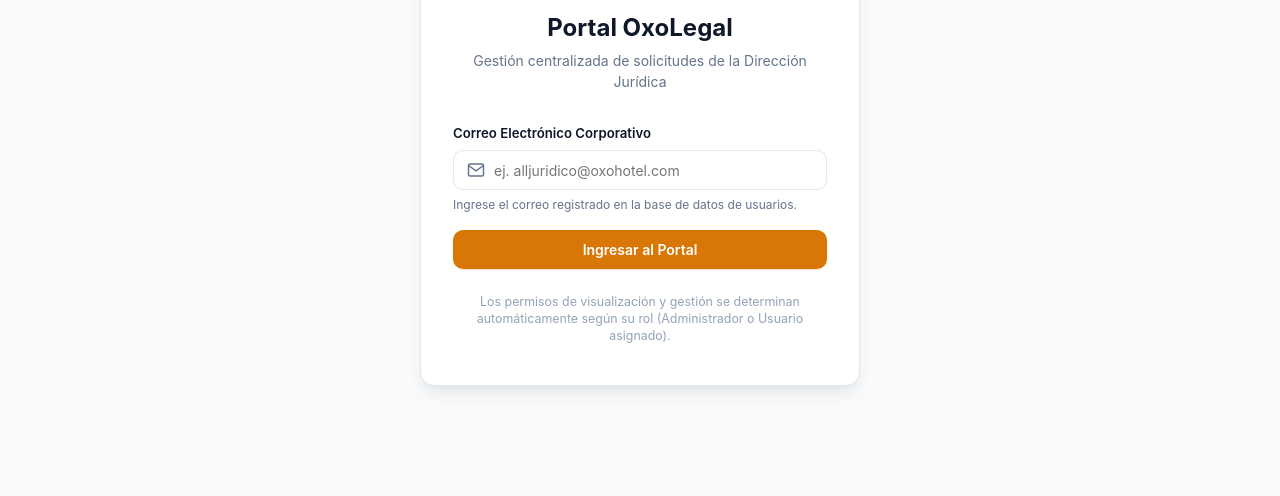
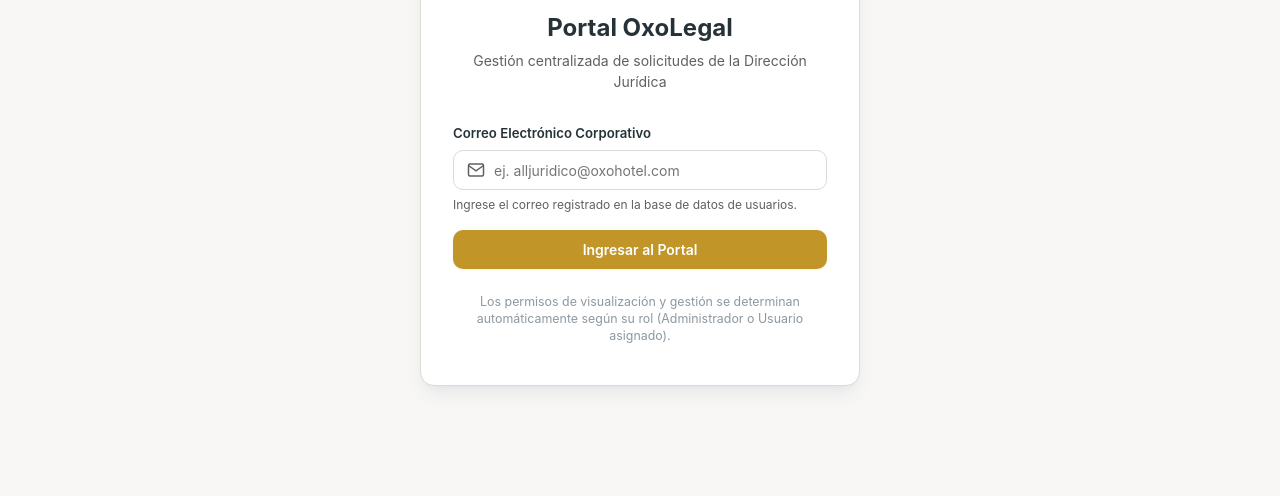
Before and after one commit to acabrales-oxohotel/OxoLegal, a plain HTML site: page index.html in a window 1280 px wide. Shown: the part 304-800 px from the top of the page. Drawn offline with Linux system fonts and the light colour scheme.

Commit message:
fix: aplicar colorimetria oficial oxoHotel y habilitar instalacion PWA descargable

```diff
--- a/css/cards.css
+++ b/css/cards.css
@@ -110,7 +110,7 @@
   outline: none;
   background-color: var(--color-surface);
   border-color: var(--color-accent);
-  box-shadow: 0 0 0 3px rgba(217, 119, 6, 0.15);
+  box-shadow: 0 0 0 3px var(--color-accent-subtle);
 }
 
 .toolbar-actions {
--- a/css/components.css
+++ b/css/components.css
@@ -27,7 +27,7 @@
 .btn-primary {
   background-color: var(--color-accent);
   color: #FFFFFF;
-  box-shadow: 0 1px 2px rgba(217, 119, 6, 0.2);
+  box-shadow: 0 1px 3px var(--color-accent-subtle);
 }
 
 .btn-primary:hover {
@@ -230,7 +230,7 @@
 .form-input:focus, .form-textarea:focus, .filter-select:focus {
   outline: none;
   border-color: var(--color-accent);
-  box-shadow: 0 0 0 3px rgba(217, 119, 6, 0.15);
+  box-shadow: 0 0 0 3px var(--color-accent-subtle);
 }
 
 .form-textarea {
@@ -305,9 +305,9 @@
 }
 
 .bg-primary { background-color: var(--color-primary); }
-.bg-warning { background-color: #D97706; }
-.bg-info { background-color: #2563EB; }
-.bg-success { background-color: #059669; }
+.bg-warning { background-color: var(--color-accent); }
+.bg-info { background-color: var(--color-primary); }
+.bg-success { background-color: var(--color-brand-green); }
 
 /* ==========================================================================
    TABS DE CATÁLOGOS
--- a/css/variables.css
+++ b/css/variables.css
@@ -1,59 +1,81 @@
 /**
  * ============================================================================
- * OXOLEGAL - VARIABLES Y SISTEMA DE DISEÑO (TECHNO-MINIMALISTA)
+ * OXOLEGAL - VARIABLES Y SISTEMA DE DISEÑO (IDENTIDAD CORPORATIVA OXOHOTEL)
  * ============================================================================
+ * CROMÁTICA OFICIAL OXOHOTEL:
+ * - Colorimetría del Logo:
+ *   --color-logo-dark: #606060 (Gris oscuro grafito)
+ *   --color-logo-light: #dddddd (Gris claro)
+ * - Colorimetría de la Marca:
+ *   --color-brand-silver: #c6c6c6 (Gris plata / intermedio)
+ *   --color-brand-sand: #cec7c3 (Greige cálido / arena corporativa)
+ *   --color-brand-green: #5f6d5f (Verde salvia / olivo corporativo)
+ *   --color-brand-blue: #49677a (Azul pizarra / petróleo corporativo)
+ *   --color-brand-gold: #c19528 (Dorado / ocre corporativo de oxoHotel)
  */
 
 :root {
-  /* Paleta Primaria Corporativa */
-  --color-primary: #0F172A;
-  --color-primary-hover: #1E293B;
-  --color-accent: #D97706; /* Ámbar Corporativo / Dorado Oxo */
-  --color-accent-hover: #B45309;
+  /* Paleta Corporativa OxoHotel */
+  --color-primary: #49677a;           /* Azul Pizarra Corporativo OxoHotel */
+  --color-primary-hover: #3a5364;     /* Azul profundo para hover */
+  --color-primary-active: #2f4453;
+  --color-primary-subtle: rgba(73, 103, 122, 0.12);
+
+  --color-accent: #c19528;            /* Dorado Corporativo OxoHotel */
+  --color-accent-hover: #a88121;      /* Dorado profundo para hover */
+  --color-accent-active: #8f6d19;
+  --color-accent-subtle: rgba(193, 149, 40, 0.12);
+  --color-accent-border: rgba(193, 149, 40, 0.35);
+
+  --color-brand-green: #5f6d5f;       /* Verde Salvia Corporativo OxoHotel */
+  --color-brand-sand: #cec7c3;        /* Greige Arena Corporativo OxoHotel */
+  --color-brand-silver: #c6c6c6;      /* Gris Plata Corporativo OxoHotel */
+  --color-brand-graphite: #606060;    /* Gris Grafito Logo OxoHotel */
+  --color-brand-lightgray: #dddddd;   /* Gris Suave Logo OxoHotel */
 
   /* Fondos y Superficies (Modo Claro) */
-  --color-bg: #F8FAFC;
-  --color-surface: #FFFFFF;
-  --color-surface-hover: #F1F5F9;
-  --color-surface-alt: #F1F5F9;
+  --color-bg: #f8f7f5;               /* Fondo cálido sofisticado hotelero */
+  --color-surface: #ffffff;
+  --color-surface-hover: #f3f1ee;
+  --color-surface-alt: #f1efec;
 
   /* Textos */
-  --color-text: #0F172A;
-  --color-text-muted: #64748B;
-  --color-text-light: #94A3B8;
-  --color-text-inverse: #FFFFFF;
+  --color-text: #263238;              /* Gris carbón pizarra corporativo */
+  --color-text-muted: #606060;        /* Gris grafito oficial del logo */
+  --color-text-light: #8d98a0;        /* Gris pizarra claro */
+  --color-text-inverse: #ffffff;
 
   /* Bordes y Líneas Divisorias */
-  --color-border: #E2E8F0;
-  --color-border-hover: #CBD5E1;
-  --color-divider: #EDF2F7;
+  --color-border: #ded9d4;            /* Matiz cálido derivado de #cec7c3 */
+  --color-border-hover: #c6c6c6;      /* Gris de marca */
+  --color-divider: #ebe7e3;
 
   /* Estados Funcionales (Badges) */
-  --badge-pending-bg: rgba(217, 119, 6, 0.12);
-  --badge-pending-text: #B45309;
-  --badge-pending-border: rgba(217, 119, 6, 0.28);
+  --badge-pending-bg: rgba(193, 149, 40, 0.14);
+  --badge-pending-text: #967219;
+  --badge-pending-border: rgba(193, 149, 40, 0.35);
 
-  --badge-review-bg: rgba(37, 99, 235, 0.12);
-  --badge-review-text: #1D4ED8;
-  --badge-review-border: rgba(37, 99, 235, 0.28);
+  --badge-review-bg: rgba(73, 103, 122, 0.14);
+  --badge-review-text: #3e5868;
+  --badge-review-border: rgba(73, 103, 122, 0.35);
 
-  --badge-approved-bg: rgba(13, 148, 136, 0.12);
-  --badge-approved-text: #0F766E;
-  --badge-approved-border: rgba(13, 148, 136, 0.28);
+  --badge-approved-bg: rgba(95, 109, 95, 0.14);
+  --badge-approved-text: #4b584b;
+  --badge-approved-border: rgba(95, 109, 95, 0.35);
 
-  --badge-rejected-bg: rgba(220, 38, 38, 0.12);
-  --badge-rejected-text: #B91C1C;
-  --badge-rejected-border: rgba(220, 38, 38, 0.28);
+  --badge-rejected-bg: rgba(185, 40, 40, 0.12);
+  --badge-rejected-text: #a82020;
+  --badge-rejected-border: rgba(185, 40, 40, 0.30);
 
-  --badge-resolved-bg: rgba(5, 150, 105, 0.12);
-  --badge-resolved-text: #047857;
-  --badge-resolved-border: rgba(5, 150, 105, 0.28);
+  --badge-resolved-bg: rgba(95, 109, 95, 0.16);
+  --badge-resolved-text: #3c493c;
+  --badge-resolved-border: rgba(95, 109, 95, 0.38);
 
   /* Sombras y Elevaciones */
-  --shadow-sm: 0 1px 2px 0 rgba(0, 0, 0, 0.05);
-  --shadow-md: 0 4px 6px -1px rgba(0, 0, 0, 0.08), 0 2px 4px -2px rgba(0, 0, 0, 0.04);
-  --shadow-lg: 0 10px 15px -3px rgba(0, 0, 0, 0.08), 0 4px 6px -4px rgba(0, 0, 0, 0.04);
-  --shadow-modal: 0 25px 50px -12px rgba(0, 0, 0, 0.25);
+  --shadow-sm: 0 1px 2px 0 rgba(73, 103, 122, 0.05);
+  --shadow-md: 0 4px 6px -1px rgba(73, 103, 122, 0.08), 0 2px 4px -2px rgba(73, 103, 122, 0.04);
+  --shadow-lg: 0 10px 18px -3px rgba(73, 103, 122, 0.10), 0 4px 6px -4px rgba(73, 103, 122, 0.05);
+  --shadow-modal: 0 25px 50px -12px rgba(18, 23, 43, 0.30);
 
   /* Radios de Borde */
   --radius-sm: 6px;
@@ -67,48 +89,54 @@
 }
 
 /* ==========================================================================
-   MODO OSCURO (TECHNO-MINIMALISTA)
+   MODO OSCURO (OXOHOTEL PRESTIGE DARK)
    ========================================================================== */
 [data-theme="dark"] {
-  --color-primary: #0F172A;
-  --color-primary-hover: #1E293B;
-  --color-accent: #F59E0B;
-  --color-accent-hover: #D97706;
+  --color-primary: #5c7f96;
+  --color-primary-hover: #49677a;
+  --color-primary-active: #3a5364;
+  --color-primary-subtle: rgba(92, 127, 150, 0.20);
 
-  --color-bg: #0B1120;
-  --color-surface: #131E32;
-  --color-surface-hover: #1A2942;
-  --color-surface-alt: #1E293B;
+  --color-accent: #d8af41;            /* Dorado más luminoso para fondos oscuros */
+  --color-accent-hover: #c19528;
+  --color-accent-active: #a88121;
+  --color-accent-subtle: rgba(216, 175, 65, 0.18);
+  --color-accent-border: rgba(216, 175, 65, 0.45);
 
-  --color-text: #F8FAFC;
-  --color-text-muted: #94A3B8;
-  --color-text-light: #64748B;
-  --color-text-inverse: #0F172A;
+  --color-bg: #12172B;                /* Fondo oscuro corporativo */
+  --color-surface: #182038;           /* Superficie azul noche slate */
+  --color-surface-hover: #212c4d;
+  --color-surface-alt: #1c2642;
 
-  --color-border: #1E293B;
-  --color-border-hover: #334155;
-  --color-divider: #1E293B;
+  --color-text: #f4f6f8;
+  --color-text-muted: #c6c6c6;        /* Gris plata oficial */
+  --color-text-light: #8d98a0;
+  --color-text-inverse: #12172B;
+
+  --color-border: #263352;
+  --color-border-hover: #3b4d75;
+  --color-divider: #202b45;
 
   /* Badges en Modo Oscuro */
-  --badge-pending-bg: rgba(245, 158, 11, 0.18);
-  --badge-pending-text: #FCD34D;
-  --badge-pending-border: rgba(245, 158, 11, 0.4);
+  --badge-pending-bg: rgba(216, 175, 65, 0.18);
+  --badge-pending-text: #edd187;
+  --badge-pending-border: rgba(216, 175, 65, 0.40);
 
-  --badge-review-bg: rgba(59, 130, 246, 0.18);
-  --badge-review-text: #93C5FD;
-  --badge-review-border: rgba(59, 130, 246, 0.4);
+  --badge-review-bg: rgba(92, 127, 150, 0.20);
+  --badge-review-text: #b1cbe0;
+  --badge-review-border: rgba(92, 127, 150, 0.45);
 
-  --badge-approved-bg: rgba(20, 184, 166, 0.18);
-  --badge-approved-text: #5EEAD4;
-  --badge-approved-border: rgba(20, 184, 166, 0.4);
+  --badge-approved-bg: rgba(95, 109, 95, 0.22);
+  --badge-approved-text: #a8baa8;
+  --badge-approved-border: rgba(95, 109, 95, 0.45);
 
   --badge-rejected-bg: rgba(239, 68, 68, 0.18);
-  --badge-rejected-text: #FCA5A5;
-  --badge-rejected-border: rgba(239, 68, 68, 0.4);
+  --badge-rejected-text: #fca5a5;
+  --badge-rejected-border: rgba(239, 68, 68, 0.40);
 
-  --badge-resolved-bg: rgba(16, 185, 129, 0.18);
-  --badge-resolved-text: #6EE7B7;
-  --badge-resolved-border: rgba(16, 185, 129, 0.4);
+  --badge-resolved-bg: rgba(95, 109, 95, 0.24);
+  --badge-resolved-text: #b7cab7;
+  --badge-resolved-border: rgba(95, 109, 95, 0.48);
 
   --shadow-sm: 0 1px 3px 0 rgba(0, 0, 0, 0.4);
   --shadow-md: 0 4px 6px -1px rgba(0, 0, 0, 0.5);
```
Also changed, not shown: EmailService.js (+17 -17 lines), index.html (+54 -9 lines), sw.js (+9 -3 lines), manifest.json, media/OxoLegal-logo.ico, media/OxoLegal-logo.png.
